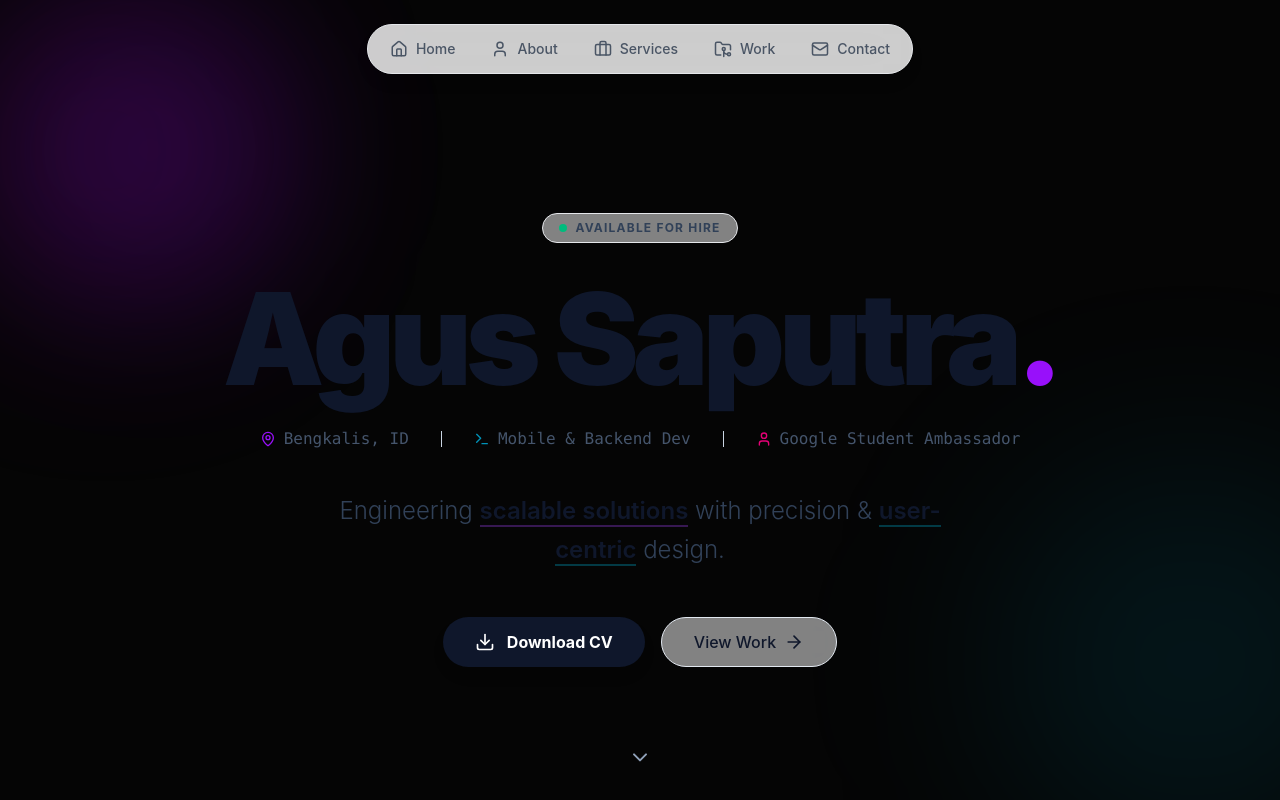
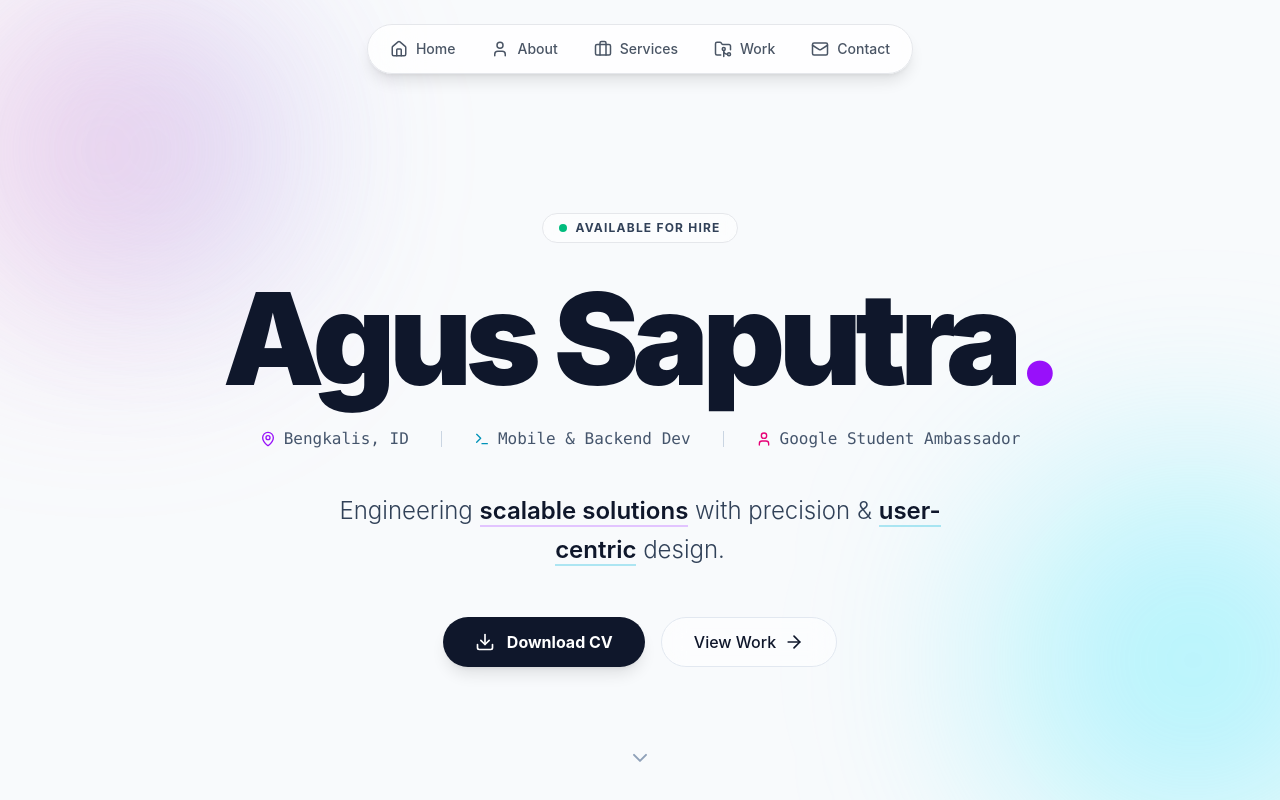
Before and after one commit to Agussaputr44/portfolio-me, a React (Vite) app in the folder client/: page / in a window 1280 px wide. Shown: the top 800 px of the page. Built offline with nearby package versions, Linux system fonts and the light colour scheme; no server answers.

Commit message:
fix: fix light theme

```diff
--- a/client/index.html
+++ b/client/index.html
@@ -1,10 +1,11 @@
 <!doctype html>
-<html lang="en">
+<html lang="en" class="dark">
   <head>
     <meta charset="UTF-8" />
-    <link rel="icon" type="image/svg+xml" href="/vite.svg" />
+    <link rel="icon" type="image/svg+xml" href="/src/assets/icon.svg" />
     <meta name="viewport" content="width=device-width, initial-scale=1.0" />
     <title>Agus Saputra - Portfolio</title>
+    <script defer src="https://cloud.umami.is/script.js" data-website-id="82774e50-0cc7-4e5c-bec9-8454fafb52d1"></script>
 
     <link rel="preconnect" href="https://fonts.googleapis.com" />
     <link rel="preconnect" href="https://fonts.gstatic.com" crossorigin />
--- a/client/package.json
+++ b/client/package.json
@@ -10,6 +10,7 @@
     "preview": "vite preview"
   },
   "dependencies": {
+    "@giof/react-umami": "^2.6.12",
     "@tanstack/react-query": "^5.90.20",
     "axios": "^1.13.4",
     "class-variance-authority": "^0.7.1",
--- a/client/src/App.tsx
+++ b/client/src/App.tsx
@@ -1,4 +1,4 @@
-import { Suspense, lazy } from 'react';
+import { Suspense, lazy, useEffect } from 'react';
 import { motion } from 'framer-motion';
 import { MapPin, Terminal, User, Download, ArrowRight, ChevronDown } from 'lucide-react';
 import { Navbar } from './components/Navbar';
@@ -9,10 +9,10 @@ const TechStack = lazy(() => import('./components/TechStack').then(m => ({ defau
 const Services = lazy(() => import('./components/Services').then(m => ({ default: m.Services })));
 const Resume = lazy(() => import('./components/Resume').then(m => ({ default: m.Resume })));
 const Certifications = lazy(() => import('./components/Certifications').then(m => ({ default: m.Certifications })));
-// Pastikan nama file kamu benar 'About.tsx' atau 'AboutMe.tsx'? Sesuaikan path-nya!
 const About = lazy(() => import('./components/AboutMe').then(m => ({ default: m.About })));
 const Footer = lazy(() => import('./components/Footer').then(m => ({ default: m.Footer })));
 const Projects = lazy(() => import('./components/Projects').then(m => ({ default: m.Projects })));
+const Analytics = lazy(() => import('./components/Analytics').then(m => ({ default: m.Analytics })))
 
 const LoadingSection = () => (
   <div className="py-20 flex justify-center items-center opacity-50">
@@ -29,6 +29,14 @@ function App() {
     link.click();
     document.body.removeChild(link);
   };
+
+  useEffect(() => {
+    const script = document.createElement('script');
+    script.src = import.meta.env.VITE_UMAMI_SCRIPT_URL || '';
+    script.async = true;
+    script.setAttribute('data-website-id', import.meta.env.VITE_UMAMI_ID || '');
+    document.body.appendChild(script);
+  }, []);
 
   return (
     <div className="relative min-h-screen font-sans selection:bg-purple-500/30 transition-colors duration-500">
@@ -67,7 +75,7 @@ function App() {
             animate={{ scale: 1, opacity: 1 }}
             className="text-6xl md:text-9xl font-black mb-6 tracking-tighter text-slate-900 dark:text-white"
           >
-             Agus Saputra
+            Agus Saputra
             <span className="text-purple-600 dark:text-purple-500">.</span>
           </motion.h1>
 
@@ -166,10 +174,17 @@ function App() {
           <Services />
         </Suspense>
 
-        {/* 7. FOOTER */}
+        {/*7. ANALYTICS*/}
+        <Suspense fallback={<LoadingSection />}>
+          <Analytics />
+        </Suspense>
+
+        {/* 8. FOOTER */}
         <Suspense fallback={<LoadingSection />}>
           <Footer />
         </Suspense>
+
+
 
       </main>
     </div>
--- /dev/null
+++ b/client/src/components/Analytics.tsx
@@ -0,0 +1,33 @@
+import { motion } from "framer-motion";
+
+export const Analytics = () => {
+  const UMAMI_SHARE_URL = "https://cloud.umami.is/share/54FFWuyQj4tjVJd0";
+
+  return (
+    <section id="analytics" className="py-24 relative z-10">
+      <div className="text-center mb-16">
+        <h2 className="text-3xl md:text-4xl font-bold text-slate-900 dark:text-white mb-4">
+          Open Metrics
+        </h2>
+        <p className="text-slate-600 dark:text-gray-400 max-w-2xl mx-auto font-mono">
+I believe in transparency. Here are the real-time visitor statistics for this website.        </p>
+      </div>
+
+      <motion.div
+        initial={{ opacity: 0, y: 50 }}
+        whileInView={{ opacity: 1, y: 0 }}
+        viewport={{ once: true }}
+        transition={{ duration: 0.5 }}
+        className="w-full max-w-5xl mx-auto h-[495px] rounded-2xl overflow-hidden border border-slate-200 dark:border-white/10 shadow-1xl bg-white dark:bg-[#050505]"
+      >
+        <iframe
+          src={UMAMI_SHARE_URL}
+          className="w-full h-full"
+          frameBorder="0"
+          loading="lazy"
+          title="Umami Analytics"
+        ></iframe>
+      </motion.div>
+    </section>
+  );
+};
--- a/client/src/components/Certifications.tsx
+++ b/client/src/components/Certifications.tsx
@@ -61,7 +61,7 @@ const certs = [
 
 export const Certifications = () => {
     return (
-        <section id="certifications" className="py-24 bg-slate-100 dark:bg-white/5 scroll-mt-20">
+        <section id="certifications" className="py-24 bg-slate-100 dark:bg-white/5 scroll-mt-20 rounded-2xl">
             <div className="max-w-6xl mx-auto px-6">
                 <div className="flex flex-col md:flex-row justify-between items-end mb-12 gap-4">
                     <div>
--- a/client/src/components/Footer.tsx
+++ b/client/src/components/Footer.tsx
@@ -15,8 +15,8 @@ export const Footer = () => {
         href="mailto:agusptr44@gmail.com"
         className="group relative inline-block text-2xl md:text-4xl font-bold text-transparent bg-clip-text bg-gradient-to-r from-purple-600 to-cyan-600 dark:from-purple-400 dark:to-cyan-400 hover:text-slate-900 dark:hover:text-white transition-colors duration-300"
       >
-        agusptr44@gmail.com
-        <span className="absolute -bottom-2 left-0 w-0 h-[2px] bg-gradient-to-r from-purple-600 to-cyan-600 group-hover:w-full transition-all duration-300"></span>
+        agussaputra.dev@gmail.com
+        <span className="my-2  absolute -bottom-2 left-0 w-0 h-[2px] bg-gradient-to-r from-purple-600 to-cyan-600 group-hover:w-full transition-all duration-300"></span>
       </a>
 
       {/* Bottom Footer */}
--- a/client/src/components/LiquidBackground.tsx
+++ b/client/src/components/LiquidBackground.tsx
@@ -11,6 +11,7 @@ export const LiquidBackground = () => {
 
   useEffect(() => {
     const handleMouseMove = (e: MouseEvent) => {
+      // Offset -150 supaya kursor ada di tengah bola (karena ukurannya 300px)
       mouseX.set(e.clientX - 150);
       mouseY.set(e.clientY - 150);
     };
@@ -20,26 +21,36 @@ export const LiquidBackground = () => {
   }, [mouseX, mouseY]);
 
   return (
-    <div className="fixed inset-0 w-full h-full -z-10 overflow-hidden bg-[#050505]">
+    <div className="fixed inset-0 w-full h-full -z-10 overflow-hidden transition-colors duration-500
+                    bg-slate-50 dark:bg-[#050505]">
 
-      {/* 1. CURSOR FOLLOWER (Lebih Kecil & Tajam) */}
+      {/* 1. CURSOR FOLLOWER */}
+      {/* Light: Biru Langit (blue-400) biar kontras di putih */}
+      {/* Dark: Ungu Neon (purple-600) biar estetik di hitam */}
       <motion.div
         style={{ x: springX, y: springY }}
-        className="absolute w-[300px] h-[300px] bg-purple-600/30 rounded-full blur-[80px] opacity-60"
+        className="absolute w-[300px] h-[300px] rounded-full blur-[80px] opacity-60 transition-colors duration-500
+                   bg-blue-400/30 dark:bg-purple-600/30"
       />
 
-      {/* 2. AMBIENCE KANAN BAWAH (Lebih Kecil) */}
+      {/* 2. AMBIENCE KANAN BAWAH */}
+      {/* Light: Cyan Cerah (cyan-300) */}
+      {/* Dark: Cyan Redup (cyan-500/10) */}
       <motion.div
         animate={{ x: [0, 50, 0], y: [0, -30, 0] }}
         transition={{ duration: 20, repeat: Infinity, ease: "linear" }}
-        className="absolute -bottom-20 -right-20 w-[400px] h-[400px] bg-cyan-500/10 rounded-full blur-[100px]"
+        className="absolute -bottom-20 -right-20 w-[400px] h-[400px] rounded-full blur-[100px] transition-colors duration-500
+                   bg-cyan-300/40 dark:bg-cyan-500/10"
       />
 
-      {/* 3. AMBIENCE KIRI ATAS (Lebih Kecil) */}
+      {/* 3. AMBIENCE KIRI ATAS */}
+      {/* Light: Pink Lembut (pink-300) */}
+      {/* Dark: Fuchsia Gelap (fuchsia-600/10) */}
       <motion.div
         animate={{ x: [0, -50, 0], scale: [1, 1.1, 1] }}
         transition={{ duration: 15, repeat: Infinity, ease: "linear" }}
-        className="absolute top-0 left-0 w-[300px] h-[300px] bg-fuchsia-600/10 rounded-full blur-[90px]"
+        className="absolute top-0 left-0 w-[300px] h-[300px] rounded-full blur-[90px] transition-colors duration-500
+                   bg-pink-300/40 dark:bg-fuchsia-600/10"
       />
     </div>
   );
--- a/client/src/hooks/useTheme.ts
+++ b/client/src/hooks/useTheme.ts
@@ -1,28 +1,28 @@
-import { useEffect, useState } from 'react';
+// import { useEffect, useState } from 'react';
 
-export function useTheme() {
-  const [theme, setTheme] = useState(() => {
-    const savedTheme = localStorage.getItem('theme') || 'dark';
+// export function useTheme() {
+//   const [theme, setTheme] = useState(() => {
+//     const savedTheme = localStorage.getItem('theme') || 'dark';
 
-    const root = window.document.documentElement;
-    root.classList.remove('light', 'dark');
-    root.classList.add(savedTheme);
+//     const root = window.document.documentElement;
+//     root.classList.remove('light', 'dark');
+//     root.classList.add(savedTheme);
 
-    return savedTheme;
-  });
+//     return savedTheme;
+//   });
 
-  useEffect(() => {
-    const root = window.document.documentElement;
+//   useEffect(() => {
+//     const root = window.document.documentElement;
 
-    root.classList.remove('light', 'dark');
-    root.classList.add(theme);
+//     root.classList.remove('light', 'dark');
+//     root.classList.add(theme);
 
-    localStorage.setItem('theme', theme);
-  }, [theme]);
+//     localStorage.setItem('theme', theme);
+//   }, [theme]);
 
-  const toggleTheme = () => {
-    setTheme((prev) => (prev === 'dark' ? 'light' : 'dark'));
-  };
+//   const toggleTheme = () => {
+//     setTheme((prev) => (prev === 'dark' ? 'light' : 'dark'));
+//   };
 
-  return { theme, toggleTheme };
-}
+//   return { theme, toggleTheme };
+// }
```
Also changed, not shown: client/src/assets/icon.svg (added), 1 other file (tests, documents, lock files or other folders).
